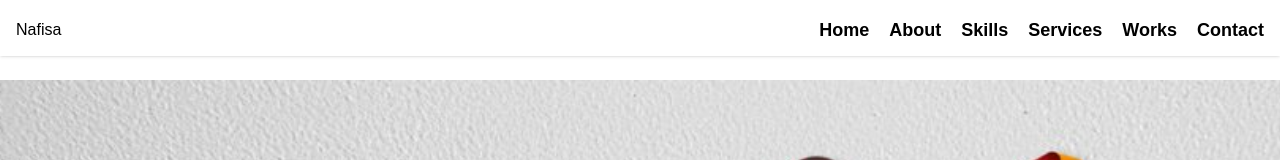
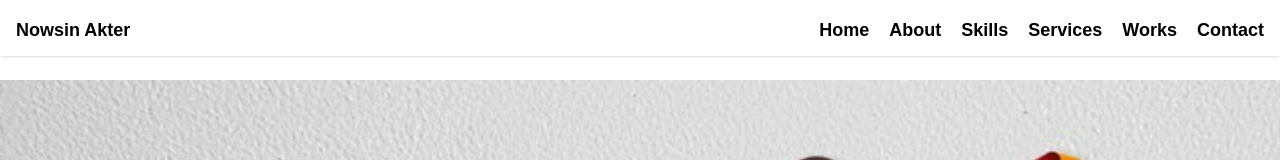
Before and after one commit to Forhad832/Nowsin_Portfolio, a React (Create React App) app: page / in a window 1280 px wide. Shown: the top 160 px of the page. Built offline with nearby package versions, Linux system fonts and the light colour scheme.

Commit message:
logo change

```diff
--- a/src/components/Navbar/Navbar.js
+++ b/src/components/Navbar/Navbar.js
@@ -8,7 +8,7 @@ const Navbar = () => {
     <nav className='fixed top-0 z-50 w-full py-4 bg-white shadow h-14'>
       <div className="container px-4 mx-auto">
         <div className="flex items-center justify-between">
-            <a href="nafisa">Nafisa</a>
+            <a href="home" className='text-lg font-semibold'>Nowsin Akter</a>
             <ul className='items-center justify-around hidden gap-5 md:flex'>
                 <li><a className='text-lg font-semibold' href="#home">Home</a></li>
                 <li><a className='text-lg font-semibold' href="#about">About</a></li>
```
